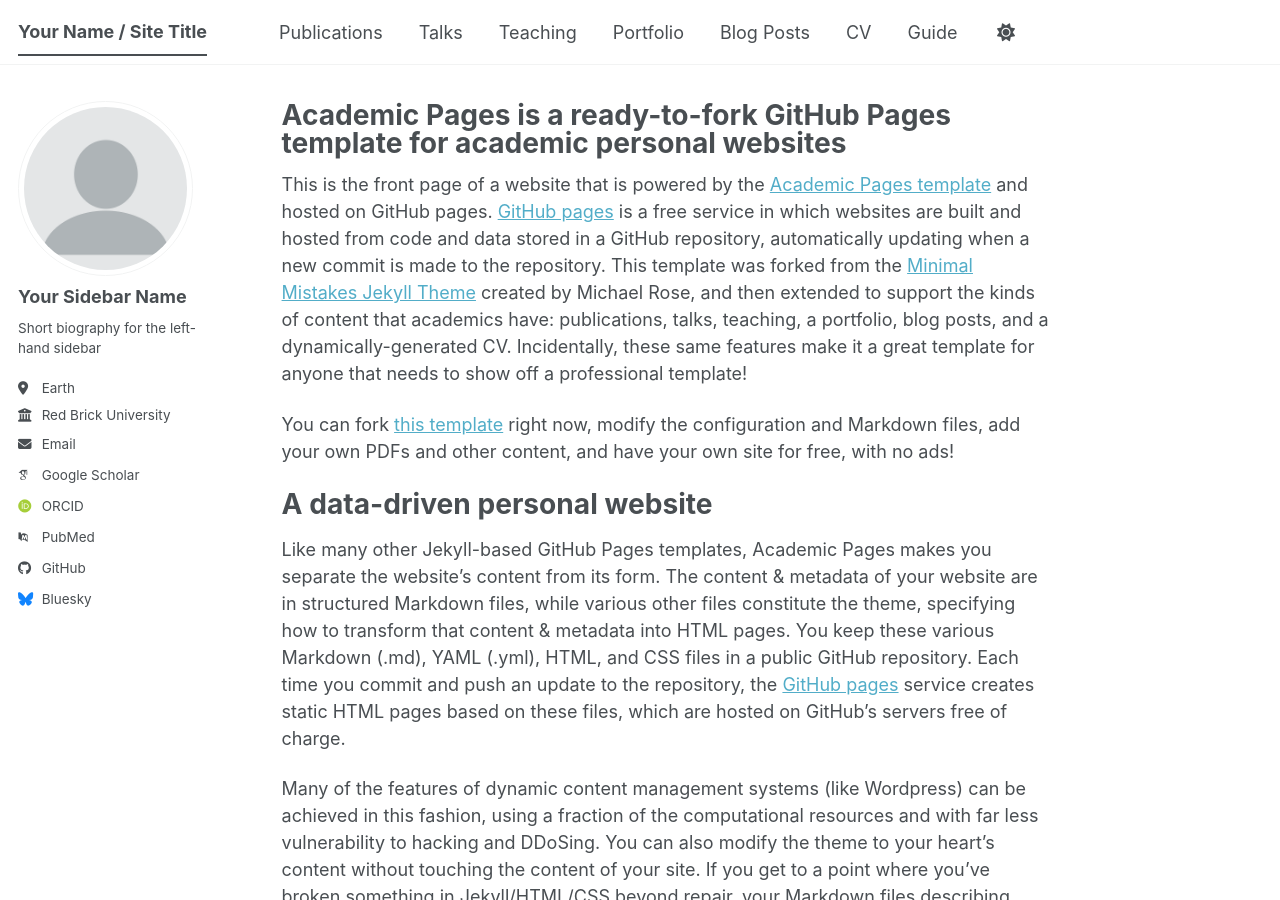
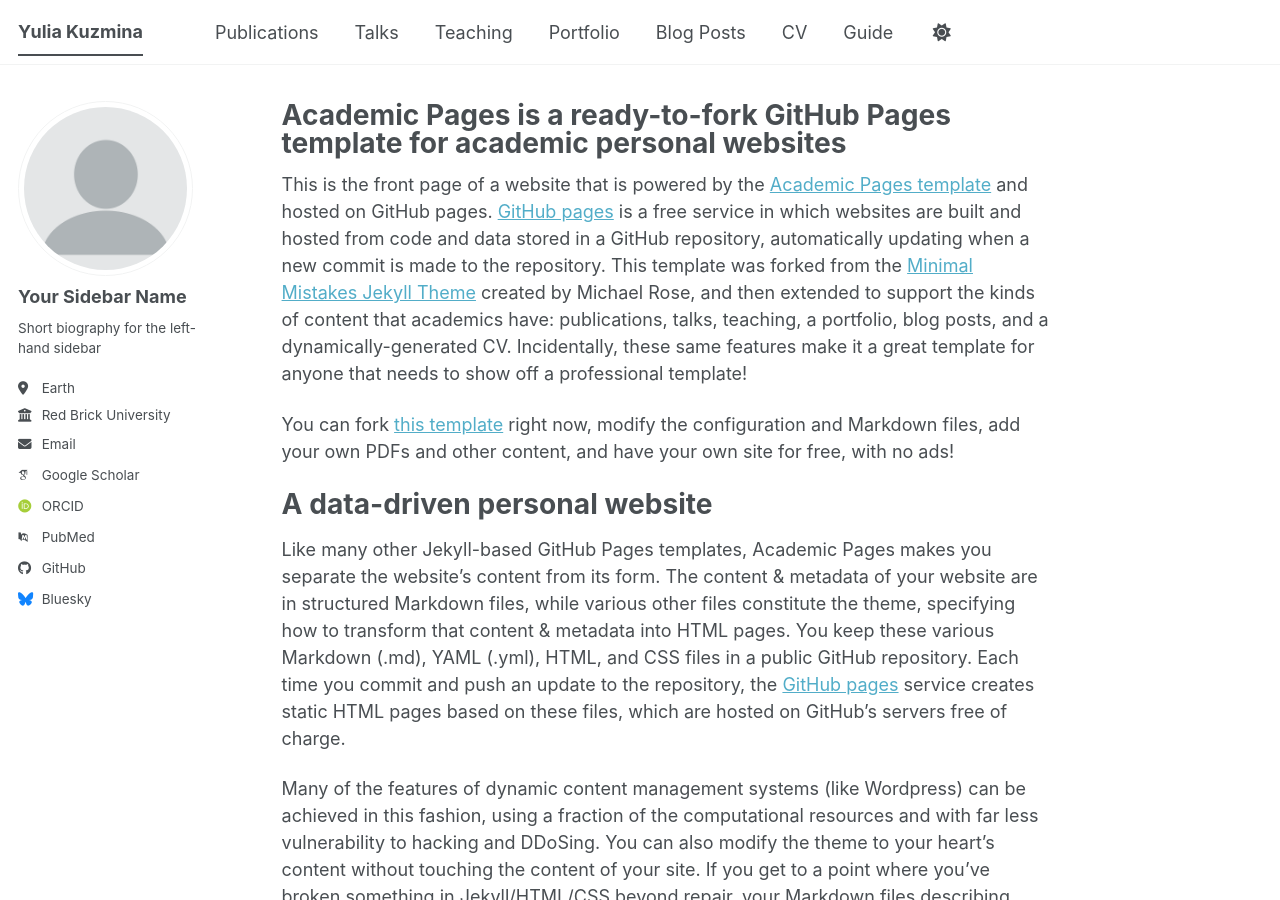
Before and after one commit to yuliakuzmina/yuliakuzmina.github.io, a Jekyll site: the page built from _pages/about.md, in a window 1280 px wide and 900 px high. Built offline with Jekyll 4.4.1, drawn with Linux system fonts in a browser that asks for light colours; some web fonts are replaced; a script bundle is joined from its source files by our own code; library files that are not in the unit come from our copies.

Commit message:
Update _config.yml

```diff
--- a/_config.yml
+++ b/_config.yml
@@ -9,7 +9,7 @@
 # Basic Site Settings
 locale                   : "en-US"
 site_theme               : "default" # The available themes options are "default", "air", "sunrise", "mint", "dirt" and "contrast"
-title                    : "Your Name / Site Title"
+title                    : "Yulia Kuzmina"
 title_separator          : "-"
 name                     : &name "Your Name"
 description              : &description "Your Name's academic portfolio"   # Update this with a general description of your site, this is the default if not overridden by a page
```
